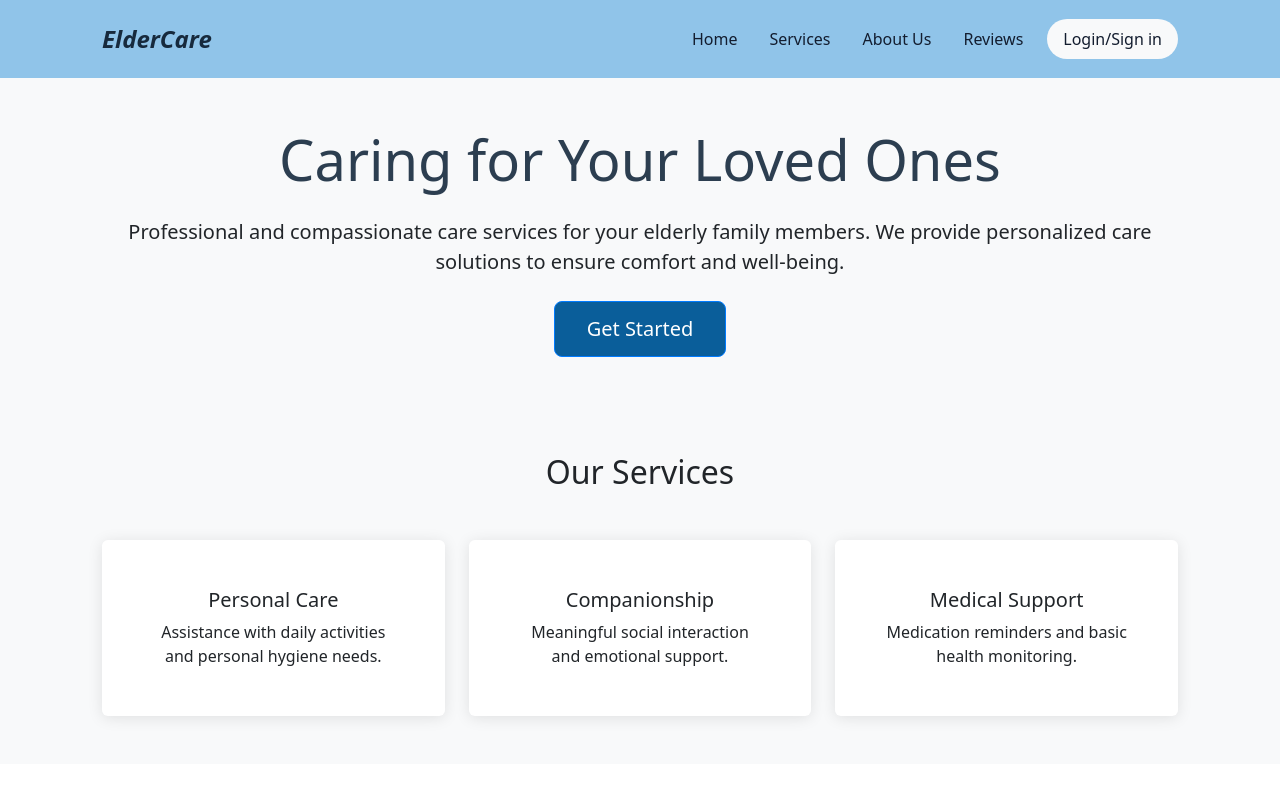
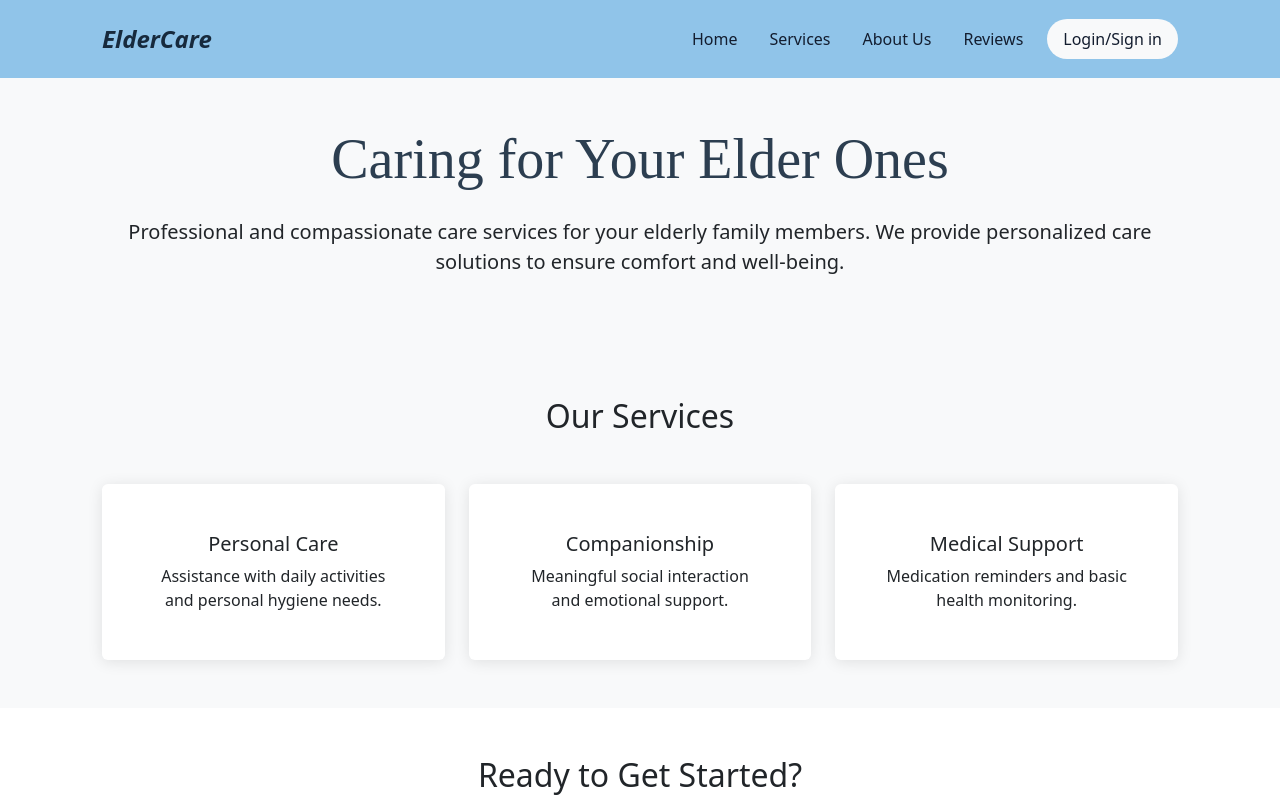
Before and after one commit to MrithikaDutta/Eldercare, a React (Vite) app in the folder frontend/: page / in a window 1280 px wide. Shown: the top 800 px of the page. Built offline with nearby package versions, Linux system fonts and the light colour scheme.

Commit message:
updated frontend

```diff
--- a/frontend/src/App.css
+++ b/frontend/src/App.css
@@ -65,7 +65,9 @@ main {
 
 .hero-section h2 {
   color: #2c3e50;
+  font-family: 'Times New Roman', Times, serif;
 }
+
 
 .features-section {
   width: 100%;
@@ -93,7 +95,7 @@ footer {
   margin-top: auto;
 }
 
-/* Custom button styles */
+/*button*/
 .btn-primary {
   background-color: #0a5e9a;
   border-color: #007bff;
@@ -114,11 +116,12 @@ footer {
   }
 }
 
-/* Header Styles */
+/* Header*/
 .header {
   background-color: #90c4e9;
   position: sticky;
   top: 0;
+
 
 }
 
--- a/frontend/src/components/landing/Hero.jsx
+++ b/frontend/src/components/landing/Hero.jsx
@@ -6,12 +6,12 @@ const Hero = () => {
       <Container>
         <div className="row align-items-center">
           <div className="col-md-12">
-            <h2 className="display-4 mb-4">Caring for Your Loved Ones</h2>
+            <h2 className="display-4 mb-4"><b>Caring for Your Elder Ones</b></h2>
             <p className="lead mb-4">
               Professional and compassionate care services for your elderly family members.
               We provide personalized care solutions to ensure comfort and well-being.
             </p>
-            <button className="btn btn-primary btn-lg">Get Started</button>
+
           </div>
         </div>
       </Container>
```
